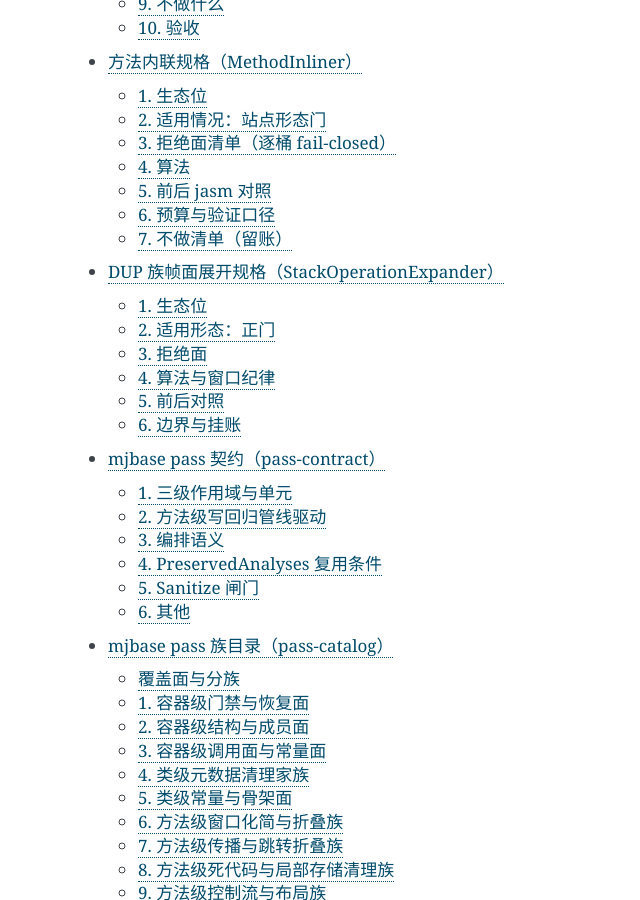
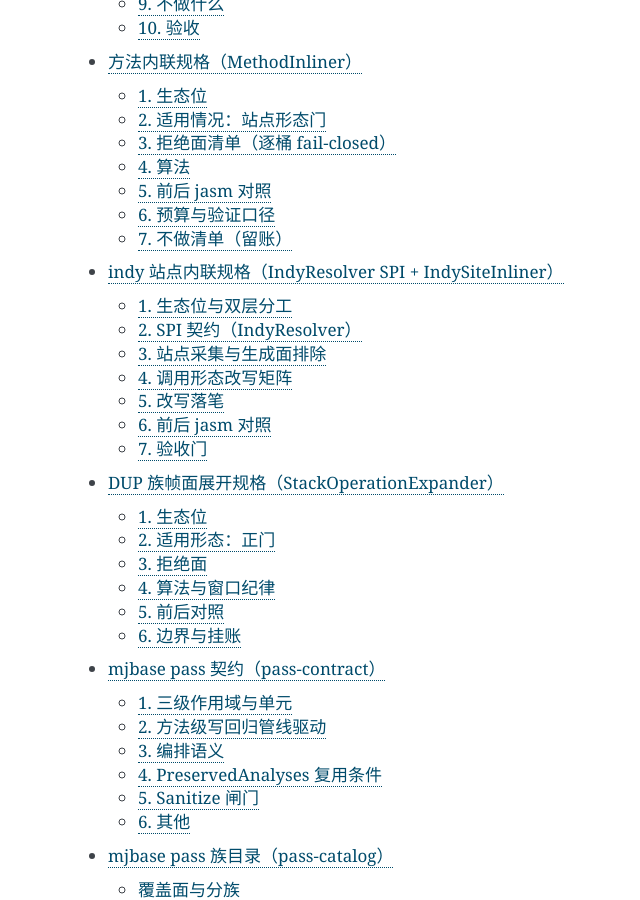
Before and after one commit to luiox/mjbase, a Sphinx documentation site: the page built from mjbase/doc/index.rst, in a window 1280 px wide and 900 px high, scrolled down 1915 px. Shown: the whole window, without its empty margins (342-982 px from the left). Built offline with Sphinx 7.4.7, drawn with Linux system fonts in a browser that asks for light colours; some of the changed lines change nothing that is shown.

Commit message:
docs(doc): indy 内联规格——SPI 契约、调用形态改写矩阵、前后 jasm 对照

```diff
--- a/mjbase/doc/index.rst
+++ b/mjbase/doc/index.rst
@@ -21,6 +21,7 @@ mjbase 设计规格
    analysis-cache-and-container-stack
    reachability-closure-design
    method-inliner
+   indy-inline-spec
    stack-op-expander
    pass-contract
    pass-catalog
--- /dev/null
+++ b/mjbase/doc/indy-inline-spec.rst
@@ -0,0 +1,189 @@
+.. _indy-inline-spec:
+
+indy 站点内联规格（IndyResolver SPI + IndySiteInliner）
+=======================================================
+
+状态：定稿，已落地。微观契约（resolver 视图寿命、判据逐条、放弃清单）在
+``indy_resolver.hpp``\ 与 ``indy_site_inliner.hpp``\ 两处头注；本文承载 SPI
+契约摘要、调用形态改写矩阵与前后 jasm 对照，读法：先 §2 定「resolver 是
+什么」，再 §4 判「站点吃不吃」，§5 看改写怎么落，§6 是字节级实样。
+
+.. _indy-inline-ecosystem:
+
+1. 生态位与双层分工
+--------------------
+
+mjbase 全库此前的 invokedynamic 面只有反方向件（``StringConcatIndirector``
+造 indy 拼接站），没有还原面。本批装机制不装知识：通用层（``mjbase/spi``
+的 resolver 契约 + ``mjbase/pass`` 的内联 pass）只负责站点事实采集、
+resolver 迭代次序、目标判据复核与字节改写；具体还原知识由插件/宿主层以
+resolver 实现供给（混淆器家族的键链解密、互证判据等不进通用层）。机制
+借鉴 Recaf 的 ``InvokeDynamicResolver``\ /\ ``InvokeDynamicResolverManager``
+\ /\ ``InvokeDynamicInliningTransformer``（只读参考），接口形态按 mjbase
+惯例重塑：错误走 ``Result`` 值语义、文本走借用视图、注册面显式拒绝重名。
+
+生成面语义的两族站点——``LambdaMetafactory``\ /\ ``StringConcatFactory``
+——在采集阶段直接排除（§3），不经 resolver、不改字节。
+
+.. _indy-inline-spi:
+
+2. SPI 契约（IndyResolver）
+---------------------------
+
+resolver 是「混淆器家族知识」的唯一持有者，两段契约：
+
+.. list-table::
+   :header-rows: 1
+   :widths: auto
+
+   * - 段
+     - 签名
+     - 语义
+   * - setup
+     - ``setup(container) → Result<void, IndyResolverError>``
+     - 容器级准备（扫 BSM 表、驻留解密键等），一次运行调用一次；失败
+       ``SetupFailed`` 时该 resolver 本轮整体排除，不影响其余 resolver。
+   * - resolve
+     - ``resolve(facts) → Result<ResolvedIndyTarget, IndyResolverError>``
+     - 逐站点纯查询。命中返回 ``Ok(target)``\ ；不归本 resolver 返回
+       ``Err(NoTarget)``\ ；内部失败返回 ``Err(ResolveFailed)``。任何路径
+       都不产生副作用——判据复核与字节落笔归 pass。
+
+事实包 ``IndySiteFacts`` 交付站点只读面：调用者类/方法三段、indy 调用点
+name/desc、BSM 方法句柄、BSM 静态参数按序列表（九族 CP 常量值形态；
+结构畸形的条目以 ``Unreadable`` 占位，位置对应不因读失败错位）。目标
+``ResolvedIndyTarget`` 四段加一数：owner/name/desc、调用形态
+（``Static``\ /\ ``Virtual``\ /\ ``Interface``\ ）、尾部元数据实参个数。
+
+管理器 ``IndyResolverManager`` 定迭代纪律：priority 降序、同优先级按
+``name()`` 升序——同一站点在多次运行间命中同一 resolver，顺序不依赖注册
+次序；逐级回落（``NoTarget``\ /\ ``ResolveFailed`` 都换下一个），全员未
+命中即 ``Err(NoTarget)`` = 保留原站。文本视图寿命：resolve 形参视图只在
+单次调用内有效（借用采集会话），返回目标视图与 resolver 对象等寿——动
+态物化的文本由 resolver 自行驻留自有存储（``KeyPool``\ /
+``Utf8StringArena`` 家族）。
+
+.. _indy-inline-collection:
+
+3. 站点采集与生成面排除
+------------------------
+
+pass 逐类装载会话、逐方法升格后扫描 ``INVOKEDYNAMIC``\ ，家族判定消费
+``asm_classpath`` 的 BSM 解析面（``resolveIndyInsn``\ ）：
+
+.. list-table::
+   :header-rows: 1
+   :widths: auto
+
+   * - 家族
+     - 处置
+   * - LambdaMetafactory / StringConcatFactory
+     - 生成面语义：直接跳过，resolver 不被询问，站点字节原样保留。
+   * - 其余（含 Unknown）
+     - 候选站点：采集事实包 → resolver → §4 判据 → §5 落笔。
+
+.. _indy-inline-matrix:
+
+4. 调用形态改写矩阵
+--------------------
+
+设站点描述符参数段为 Ps、返回段 Rs；目标四段 owner/name/desc 与形态；
+``k`` = 尾部元数据实参个数。描述符等形 = 结构逐位同（kind / primitive /
+类内部名 / 数组维数），不做装箱、拆箱、加宽或 ``checkcast`` 适配——适配
+器是后续组合件，本件形态不合即拒。
+
+.. list-table::
+   :header-rows: 1
+   :widths: auto
+
+   * - 门
+     - 判据
+   * - 尾参越界
+     - ``k ≤ |Ps|``
+   * - Static
+     - represented = Ps 去尾 k 个；``|represented| = |Pt|``\ ，逐参数等形；
+       ``Rs = Rt``\ 。落笔 ``invokestatic`` + Methodref。
+   * - Virtual
+     - ``|represented| = |Pt| + 1``\ ；首参数 = 接收者（非数组类形且内部名
+       = owner）\ ；余参数与 Pt 逐等形；``Rs = Rt``\ 。落笔
+       ``invokevirtual`` + Methodref。
+   * - Interface
+     - 判据同 Virtual。落笔 ``invokeinterface`` + InterfaceMethodref
+       （count 按目标描述符重算，intern 面 libjbc 自理）。
+   * - 特殊名防御
+     - 目标名 ``<init>``\ /\ ``<clinit>`` 一律拒（构造器不在直接调用面）。
+   * - v1 不表达面
+     - ``invokespecial``\ （super 调用/构造器）与字段句柄族（getfield/
+       putfield/getstatic/putstatic）：resolver 契约的三态 Form 表达不出，
+       结构性 fail-closed。
+
+.. _indy-inline-apply:
+
+5. 改写落笔
+------------
+
+两路落笔，栈/帧不变量一致：改写前后站点弹推形状相同（弹 represented、
+压 Rs），StackMapTable 逐点不动，Code 长度差由管线统一 lower 重定位消化。
+
+- **k = 0（原位改写）**\ ：只改 opcode 与 CP 引用，无插入；站点指令保留
+  原位，标签锚定与帧边界不受影响。
+- **k > 0（实参暂存洗牌）**\ ：全部站点实参按逆参序存入 fresh 局部（槽号
+  自 ``maxLocals`` 起、槽宽按描述符），再按 represented 正参序装载回栈，
+  然后原位改写调用指令；``maxLocals`` 相应抬升，maxStack 不抬（洗牌峰值
+  不超过原站点全参数在栈的峰值）。洗牌改变站点前置边界形态：站点指令上
+  锚定有标签（分支目标/异常表/调试边界）时拒绝该站点。fresh 槽号受显式
+  局部编码上界约束（IR 不产 WIDE），越界即拒。
+
+放弃清单（保守保留，字节原样）：resolver 无目标或失败、任一判据门不过、
+站点锚定标签且需洗牌、描述符解析失败、插入/改写/intern 拒绝；装载/升格/
+lower/序列化失败按整类放弃（容器不动）。整类无改写不写回——「无目标保留
+原站」在容器面就是逐字节不动。幂等：改写后站点已是直接调用，二次运行无
+候选站点，严格 no-op。
+
+.. _indy-inline-jasm:
+
+6. 前后 jasm 对照
+------------------
+
+静态 exact 面（站点 ``(I)I``\ ，resolver 应答 static ``T1.real(I)I``\ ）：
+
+.. code-block:: text
+
+    改写前（run）                          改写后（run）
+    iload_0                                iload_0
+    invokedynamic enc (I)I {...} { }       invokestatic t/T1.real (I)I
+    ireturn                                ireturn
+
+尾参洗牌面（站点 ``(I Ljava/lang/String;)I``\ ，resolver 应答 static
+``T4.real2(I)I`` + trailing = 1\ ）——元数据实参存 fresh 局部后丢弃，目标
+实参按序装载：
+
+.. code-block:: text
+
+    改写前（run）                                  改写后（run）
+    iload_0                                        iload_0
+    ldc "meta"                                     istore 2
+    invokedynamic dec (ILjava/lang/String;)I       astore 3
+            {...} { }                              iload 0（→ iload_0 紧凑形）
+    ireturn                                        invokestatic t/T4.real2 (I)I
+                                                   ireturn
+
+（jasm 反汇编按槽号选紧凑/显式形态，上表按语义对齐。）
+
+.. _indy-inline-accept:
+
+7. 验收门
+----------
+
+- **单测**\ （``indy_resolver_test``\ ）：SPI 契约面——注册/重名/空指针、
+  优先级排序跨注册次序稳定、setup 失败排除、首个命中与逐级回落、无目标
+  控制流语义。
+- **单测**\ （``indy_site_inliner_test``\ ，jasm 夹具）：测试内假 resolver
+  走 SPI 全流程，正例三形态改写后 jasm 对照 + 结构断言（opcode 与目标三
+  段）；拒绝面逐字节保留（无目标、形态不匹配、尾参越界、返回/参数不等
+  形、ResolveFailed、生成面两族在 resolver 有应答时仍不动）；洗牌面
+  指令形与 maxLocals 抬升；幂等二跑。
+- **JVM 真跑门**\ （``indy_site_inliner_jvm_test``\ ）：javac 真样本
+  （lambda + 字符串拼接）字节不动；自定义 indy（BSM 自带）与尾参洗牌、
+  虚调用形态的 jasm 真跑件经测试 resolver 内联后 ``-Xverify:all`` 真跑，
+  stdout 与原样本逐字节一致；幂等二跑。JDK 不可用整测跳过。
```
